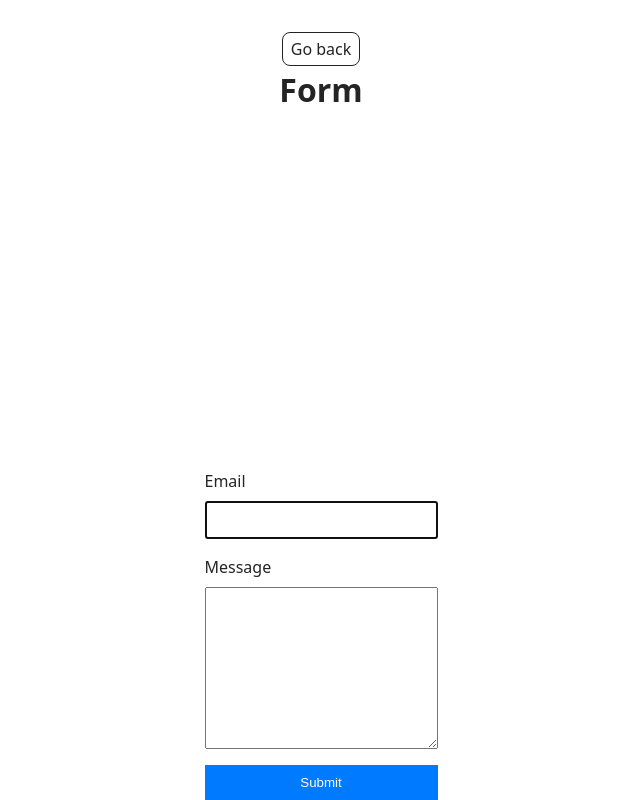
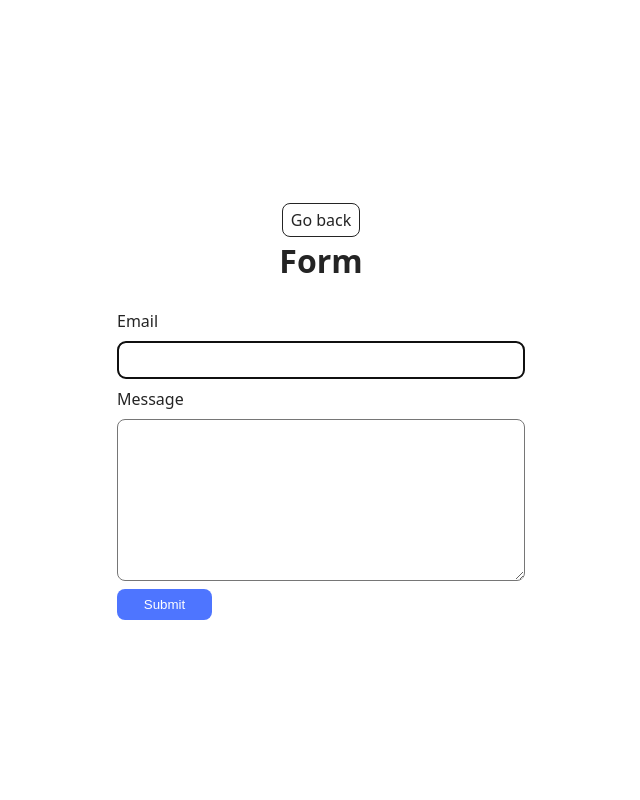
Before and after one commit to SerhiiYemets/goit-js-hw-09, a website built with Vite: page src/2-form.html in a window 1280 px wide. Shown: the whole page, without its empty margins (319-959 px from the left). Built offline with nearby package versions, Linux system fonts and the light colour scheme.

Commit message:
add js files

```diff
--- a/src/css/base.css
+++ b/src/css/base.css
@@ -24,9 +24,6 @@ body {
   margin: 0;
 }
 
-main {
-  flex-grow: 1;
-}
 main:has(.back-link) {
   text-align: center;
 }
--- a/src/css/styles.css
+++ b/src/css/styles.css
@@ -16,6 +16,7 @@
 @import url('./badges.css');
 @import url('./back-link.css');
 @import url('./footer.css');
+
 
 a {
   text-decoration: none;
@@ -88,9 +89,11 @@ body {
 .feedback-form {
   display: flex;
   flex-direction: column;
-  gap: 16px;
-  max-width: 400px;
-  margin: 0 auto;
+  gap: 8px;
+  width: 408px;
+  height: 296px;
+  border-radius: 8px;
+  padding: 24px;
 }
 
 .feedback-form label {
@@ -103,12 +106,16 @@ body {
 .feedback-form textarea {
   padding: 8px;
   font-size: 16px;
+  border-radius: 8px;
 }
 
 .feedback-form button {
-  padding: 10px;
-  background-color: #007bff;
+  background-color: #4e75ff;;
   color: white;
   border: none;
   cursor: pointer;
+  border-radius: 8px;
+  padding: 8px 16px;
+  width: 95px;
+  height: 40px;
 }
```
